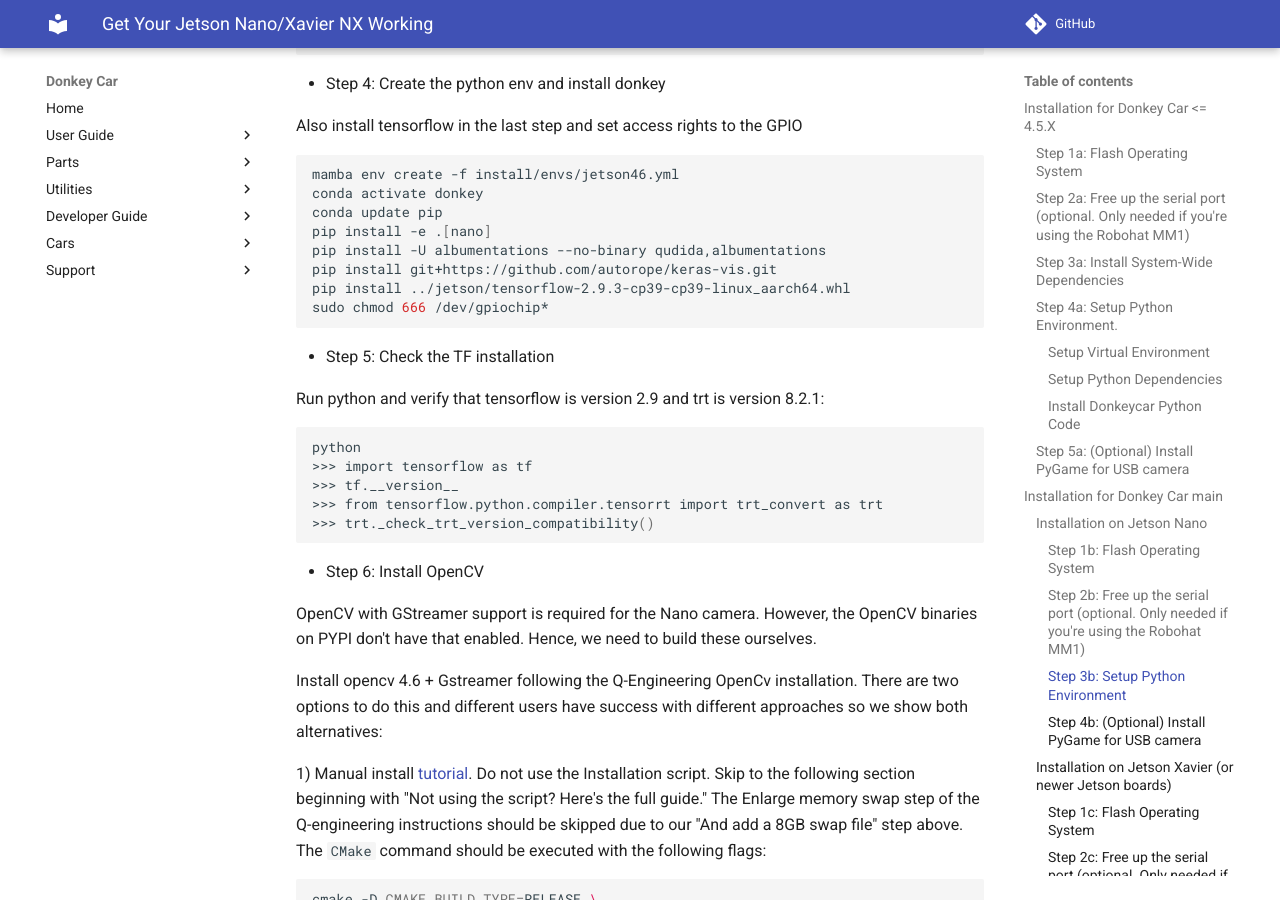
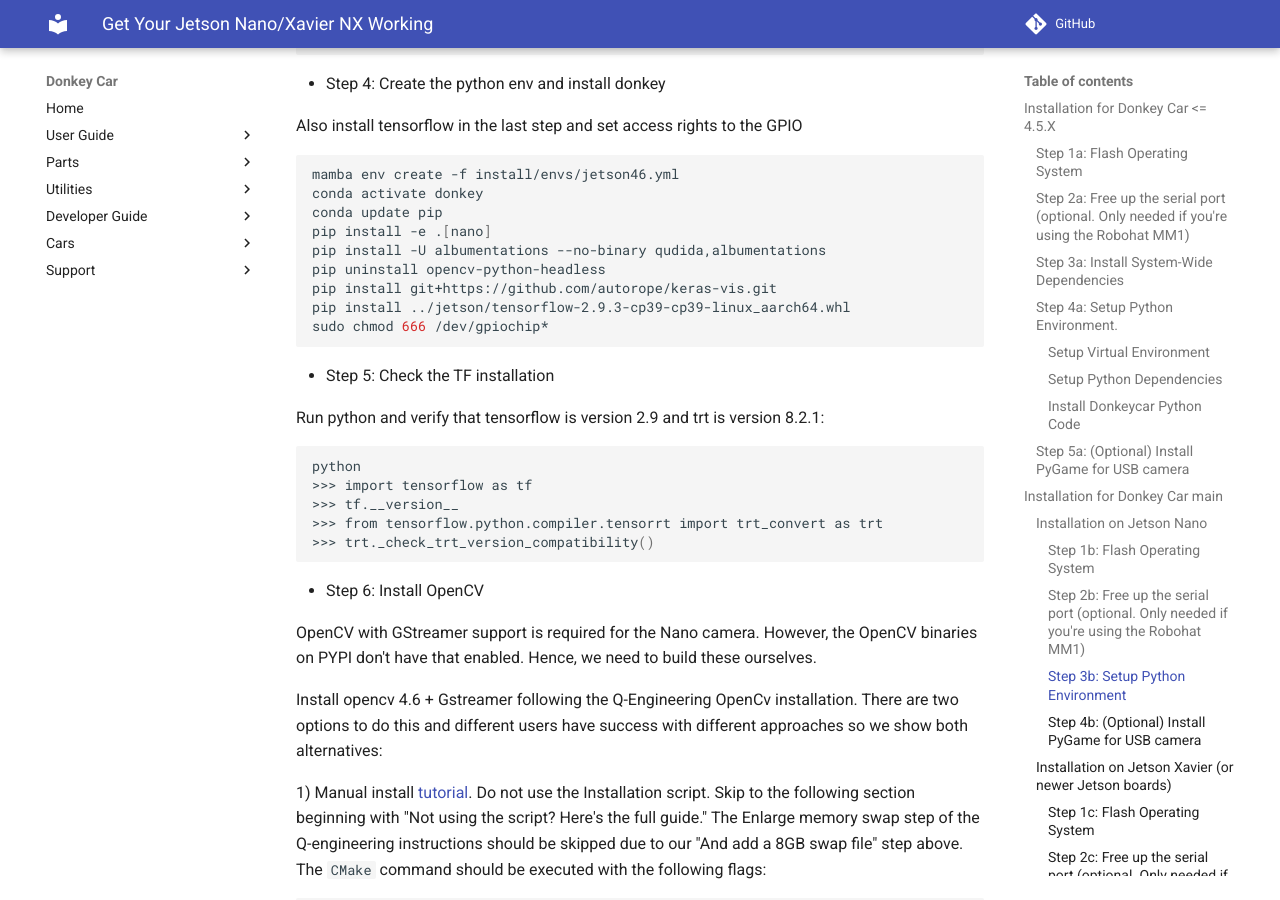
Before and after one commit to autorope/donkeydocs, an MkDocs documentation site: the page built from docs/guide/robot_sbc/setup_jetson_nano.md, in a window 1280 px wide and 900 px high, scrolled down 5430 px. Built offline with MkDocs 1.6.1 and Material for MkDocs 9.7.7, drawn with Linux system fonts in a browser that asks for light colours; comment, search, counter and statistics services are not loaded.

Commit message:
Remove opencv-headless according to Tom's suggestion.

```diff
--- a/docs/guide/robot_sbc/setup_jetson_nano.md
+++ b/docs/guide/robot_sbc/setup_jetson_nano.md
@@ -284,6 +284,7 @@ conda activate donkey
 conda update pip
 pip install -e .[nano]
 pip install -U albumentations --no-binary qudida,albumentations
+pip uninstall opencv-python-headless
 pip install git+https://github.com/autorope/keras-vis.git
 pip install ../jetson/tensorflow-2.9.3-cp39-cp39-linux_aarch64.whl
 sudo chmod 666 /dev/gpiochip*
```
